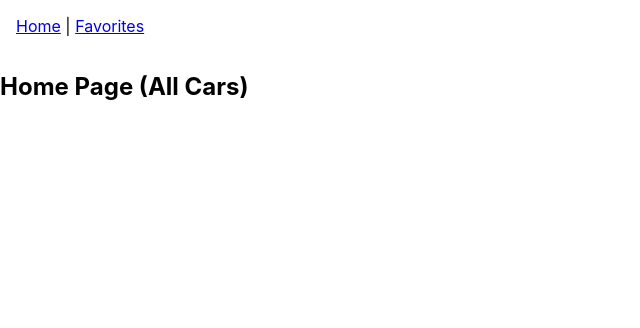
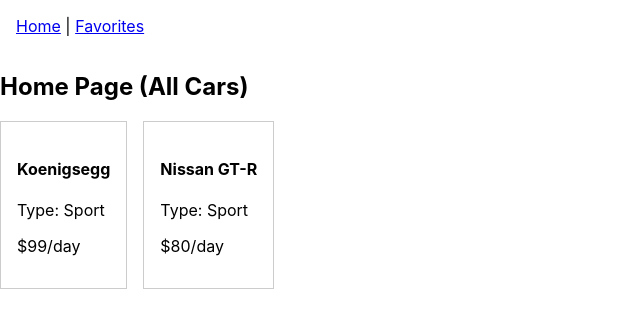
Before and after one commit to MohamedHnef/react-ex3, a React (Create React App) app: page / in a window 1280 px wide. Shown: the top 328 px of the page, without its empty margins (0-640 px from the left). Built offline with nearby package versions, Linux system fonts and the light colour scheme; the HTML template or start-up script is replaced by a standard one.

Commit message:
Load and display cars from JSON

```diff
--- a/src/data/carsData.json
+++ b/src/data/carsData.json
@@ -0,0 +1,18 @@
+[
+    {
+      "id": 1,
+      "name": "Koenigsegg",
+      "type": "Sport",
+      "pricePerDay": 99,
+      "images": ["car1a.jpg", "car1b.jpg"],
+      "description": "A fast and luxurious sports car."
+    },
+    {
+      "id": 2,
+      "name": "Nissan GT-R",
+      "type": "Sport",
+      "pricePerDay": 80,
+      "images": ["car2a.jpg", "car2b.jpg"],
+      "description": "Iconic Japanese sports car."
+    }
+  ]
--- a/src/pages/HomePage.jsx
+++ b/src/pages/HomePage.jsx
@@ -1,10 +1,26 @@
-import React from 'react';
+import React, { useState, useEffect } from 'react';
+import carsData from '../data/carsData.json';
 
 function HomePage() {
+  const [cars, setCars] = useState([]);
+
+  useEffect(() => {
+    // For now, we can just load from the JSON directly
+    setCars(carsData);
+  }, []);
+
   return (
     <div>
       <h2>Home Page (All Cars)</h2>
-      {/* Car list/grid will go here */}
+      <div style={{ display: 'flex', flexWrap: 'wrap', gap: '1rem' }}>
+        {cars.map(car => (
+          <div key={car.id} style={{ border: '1px solid #ccc', padding: '1rem' }}>
+            <h4>{car.name}</h4>
+            <p>Type: {car.type}</p>
+            <p>${car.pricePerDay}/day</p>
+          </div>
+        ))}
+      </div>
     </div>
   );
 }
```
